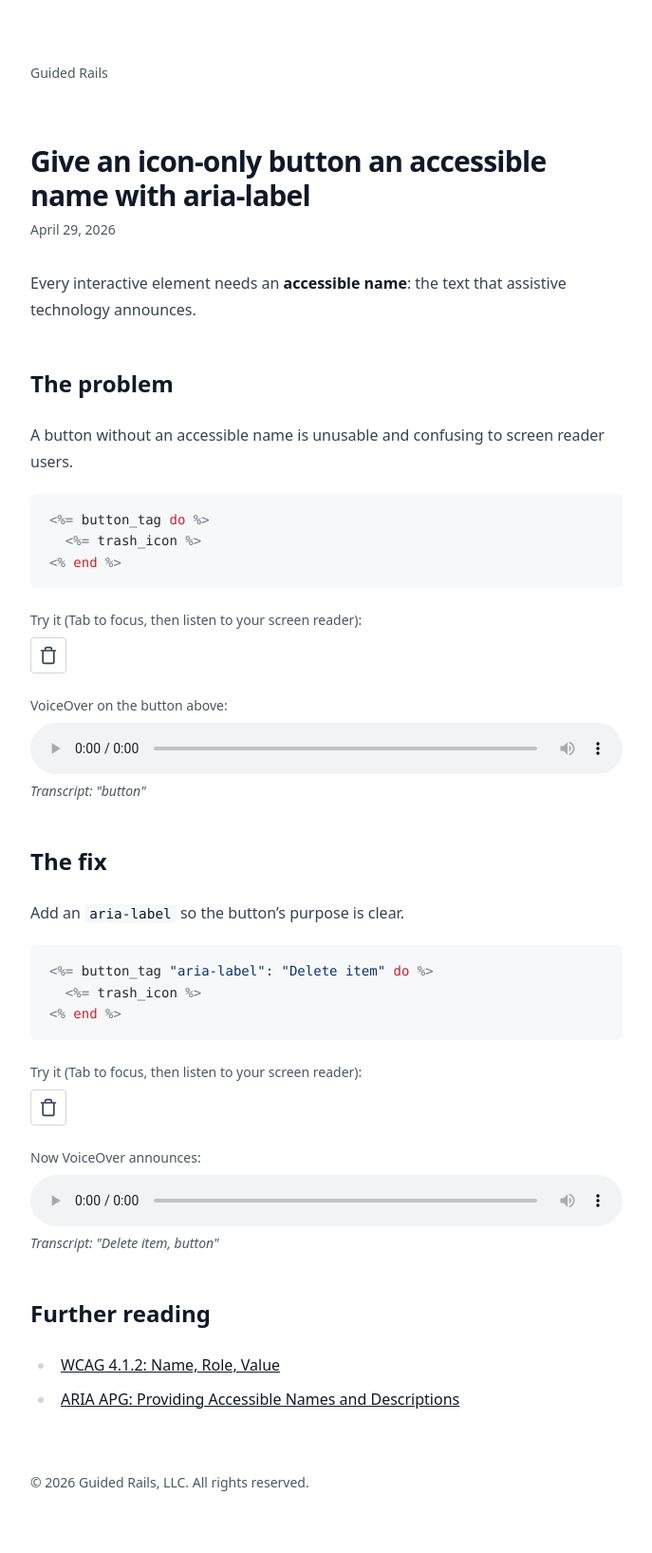
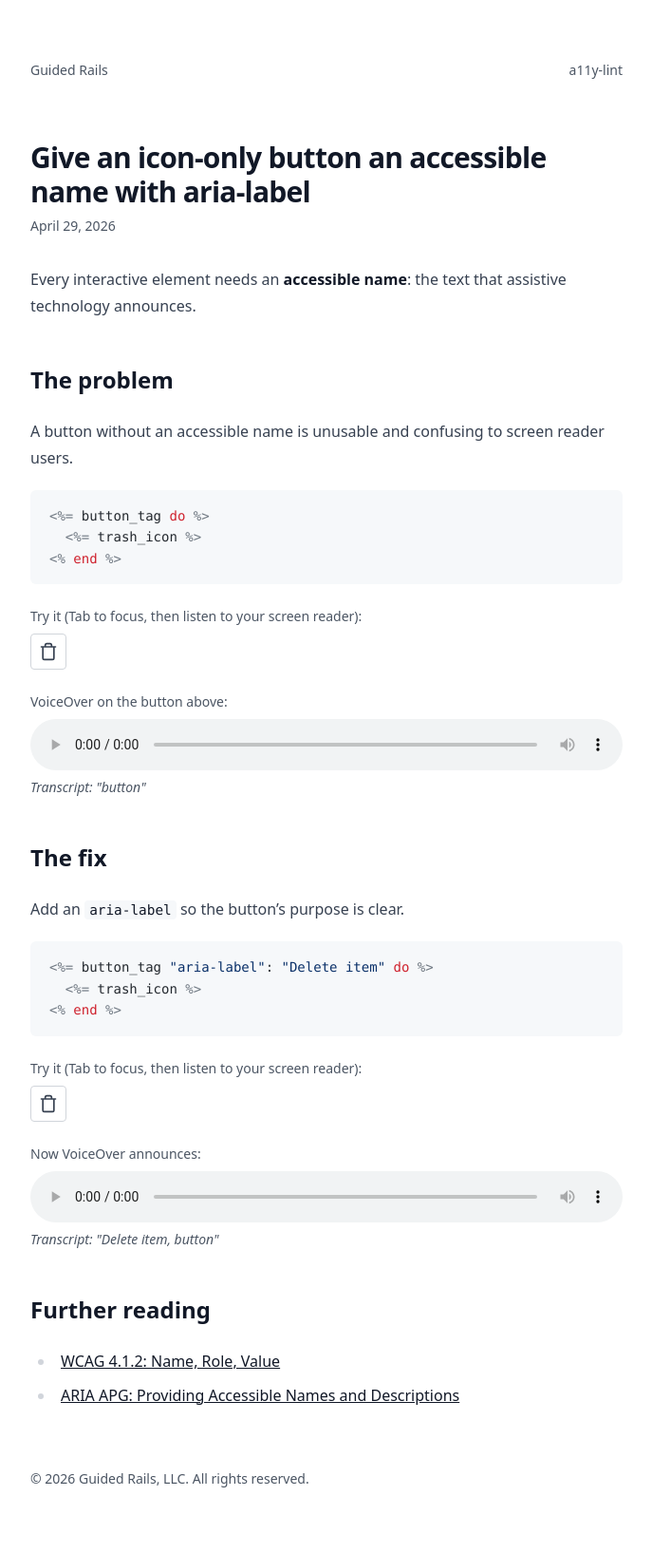
Before and after one commit to Guided-Rails/guided-rails.github.io, a Jekyll site: the page built from _posts/2026-04-29-give-an-icon-only-button-an-accessible-name-with-aria-label.markdown, in a window 1280 px wide. Shown: the whole page at 95% size, without its empty margins (296-983 px from the left). Built offline with Jekyll 4.4.1, drawn with Linux system fonts in a browser that asks for light colours; nearby versions of some CDN libraries.

Commit message:
Add a11y lint header link (#8)
* Add a11y-lint link to footer

Co-Authored-By: Claude Opus 4.8 (1M context) <noreply@anthropic.com>

* Move a11y-lint link from footer to header

---------

Co-authored-by: Claude Opus 4.8 (1M context) <noreply@anthropic.com>

```diff
--- a/_layouts/default.html
+++ b/_layouts/default.html
@@ -12,8 +12,9 @@
 </head>
 <body class="bg-white text-gray-900 antialiased">
   <main class="max-w-2xl mx-auto px-6 py-16">
-    <header class="mb-16">
-      <a href="{{ '/' | relative_url }}" class="text-sm text-gray-600 hover:text-gray-900">{{ site.title }}</a>
+    <header class="mb-16 flex justify-between text-sm text-gray-600">
+      <a href="{{ '/' | relative_url }}" class="hover:text-gray-900">{{ site.title }}</a>
+      <a href="https://a11y-lint.guidedrails.com" class="hover:text-gray-900">a11y-lint</a>
     </header>
     {{ content }}
     <footer class="mt-16 text-sm text-gray-600">
```
